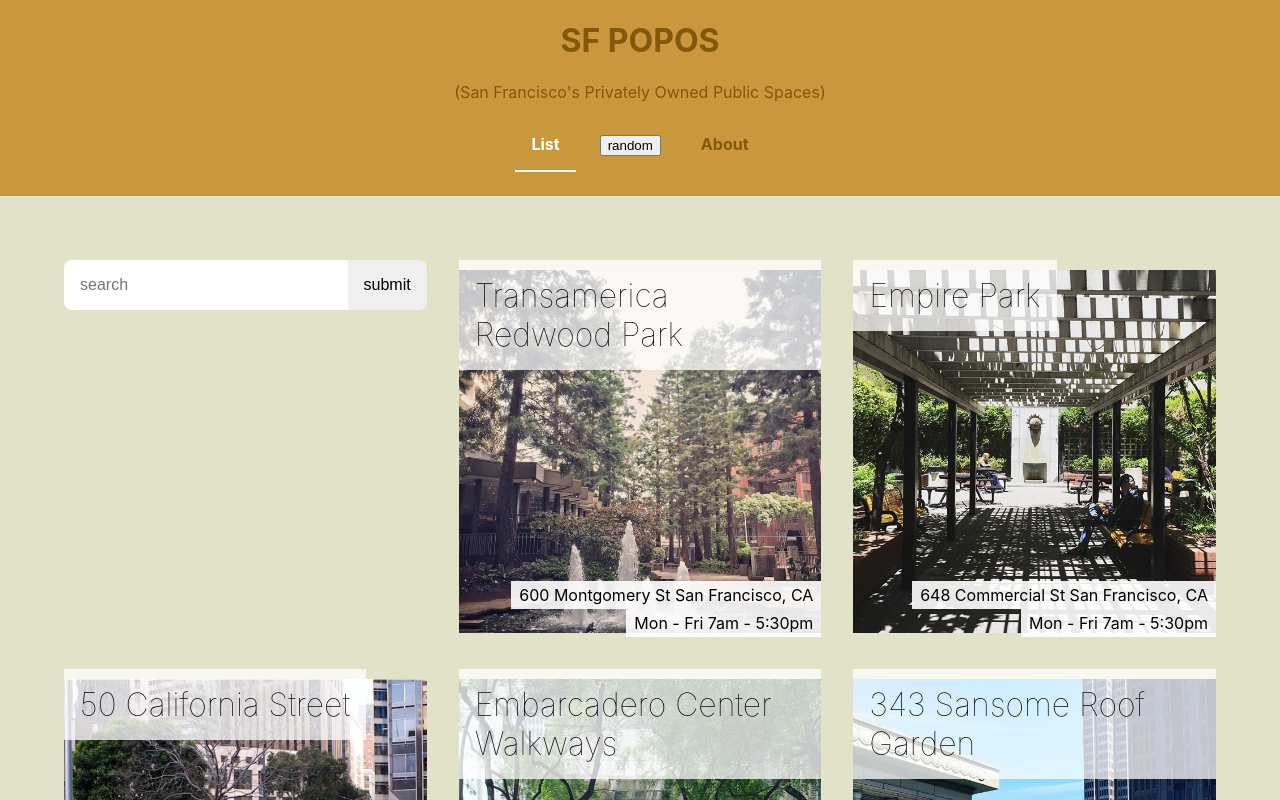
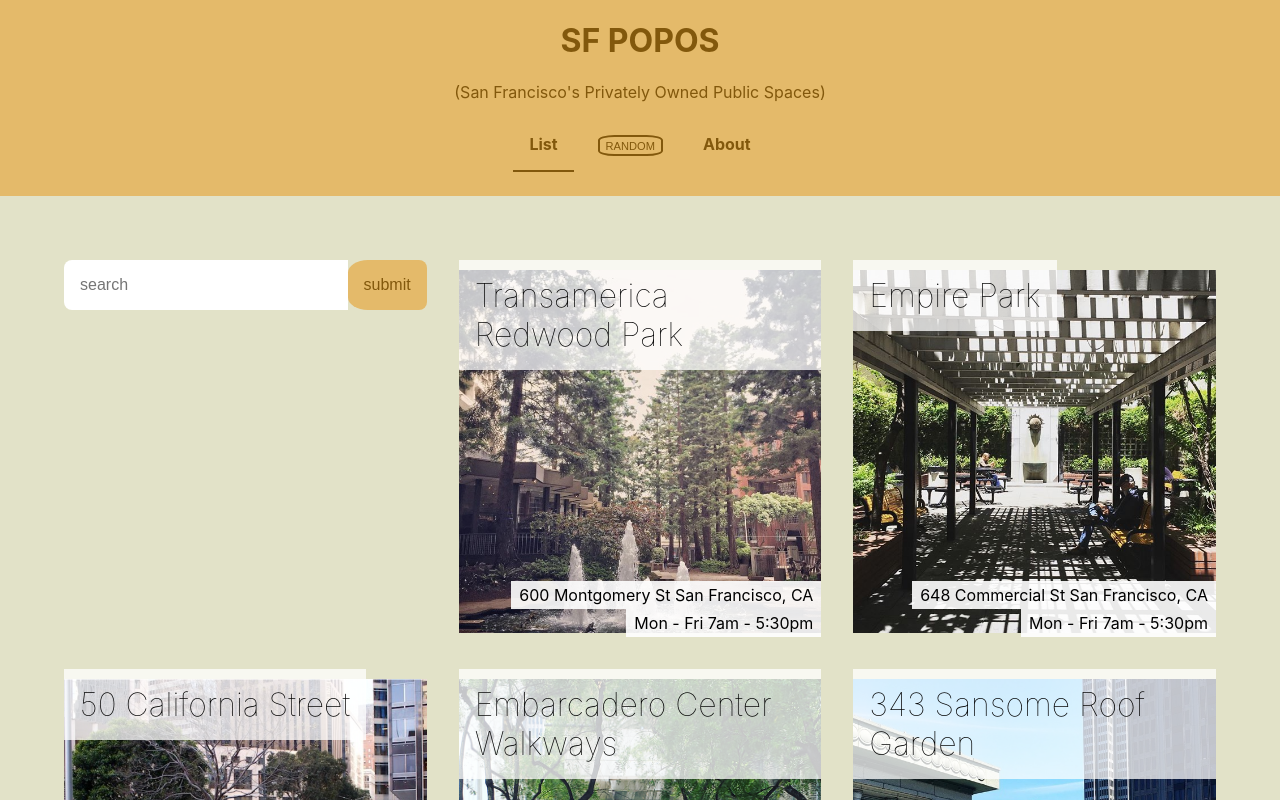
Before and after one commit to GSCrawley/sfpopos, a React (Create React App) app: page /details/1 in a window 1280 px wide. Shown: the top 800 px of the page. Built offline with nearby package versions, Linux system fonts and the light colour scheme.

Commit message:
added and styled randomizer button

```diff
--- /dev/null
+++ b/src/components/RandomSpace/RandomSpace.css
@@ -0,0 +1,13 @@
+button {
+    color: rgb(130, 88, 12);
+    border: 2px solid rgb(130, 88, 12);
+    background-color: rgb(228, 186, 106);
+    border-radius:25%;
+  }
+
+button:active {
+    color: rgb(228, 186, 106);
+    border: 2px solid rgb(228, 186, 106);
+    background-color: rgb(130, 88, 12);
+    border-radius:25%;
+}
--- a/src/components/RandomSpace/RandomSpace.js
+++ b/src/components/RandomSpace/RandomSpace.js
@@ -1,16 +1,16 @@
 import React from 'react'
 import { useNavigate } from 'react-router-dom'
 import data from '../../sfpopos-data.json'
+import './RandomSpace.css'
 
 function RandomSpace() {
         const navigate = useNavigate()
     return (
-            <button
-                className="RandomSpace"
+            <button className='random'
                 onClick={(e) => {
                     const id = Math.floor(Math.random() * data.length)
                     navigate(`/details/${id}`)
-                }}>random</button>
+                }}><small>RANDOM</small></button>
     )
 }
 
--- a/src/components/Title/Title.css
+++ b/src/components/Title/Title.css
@@ -4,7 +4,7 @@
     display: flex;
     justify-content: center;
     /* align-items:baseline; */
-    background-color: rgb(201, 152, 61);
+    background-color: rgb(228, 186, 106);
     color: rgb(130, 88, 12)
 
   }
@@ -24,7 +24,7 @@
       text-decoration: none;
     }
 
-  .Title .nav-link-active {
+  .nav-link-active {
     color: #fff;
     border-bottom: 2px solid;
   }
--- a/src/components/Title/Title.js
+++ b/src/components/Title/Title.js
@@ -15,7 +15,7 @@
                 <div className="Nav">
                     <NavLink className={({ isActive }) => isActive ? "nav-link-active" : "nav-link" }
                         to="/">List</NavLink>
-                         <RandomSpace className={({ isActive }) => isActive ? "nav-link-active" : "nav-link" } />
+                         <RandomSpace className={({ isActive }) => isActive ? "nav-link-active" : "nav-link" }/>
                     <NavLink className={({ isActive }) => isActive ? "nav-link-active" : "nav-link" }
                         to="/about">About</NavLink>
 
```
